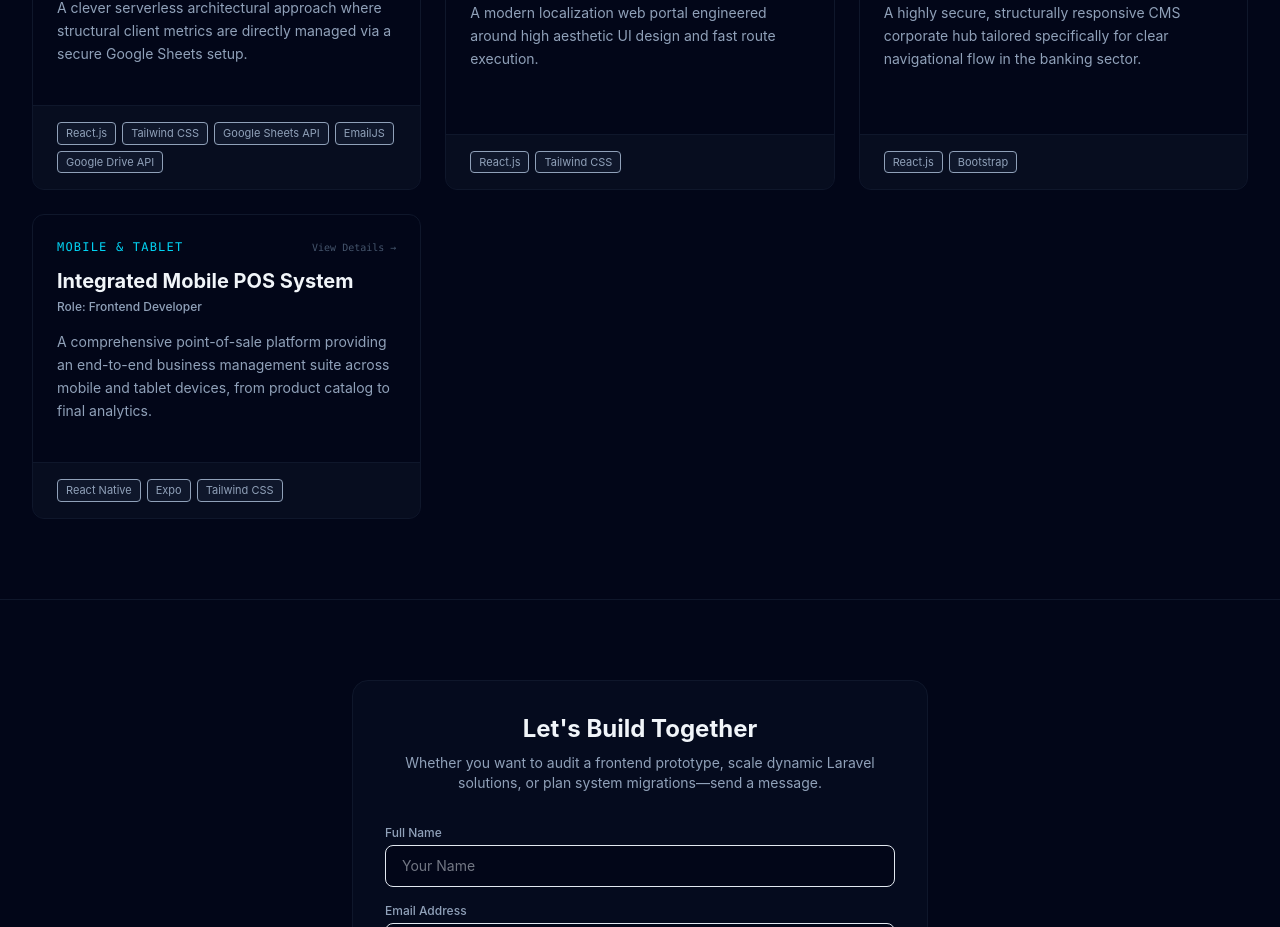
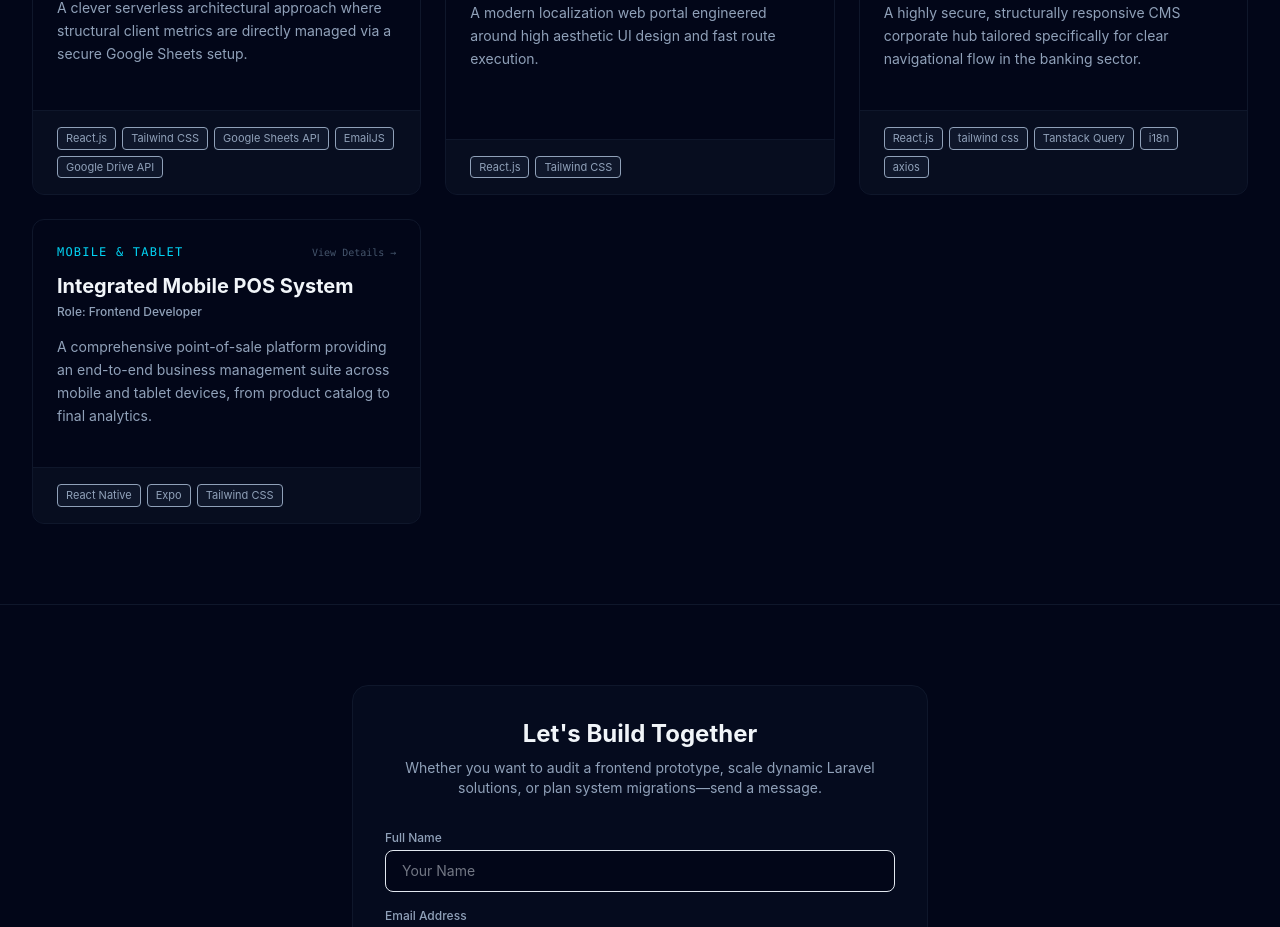
Before and after one commit to Zin-pwint/chan-portfolio, a React (Vite) app: page / in a window 1280 px wide. Shown: the part 2900-3827 px from the top of the page. Built offline with nearby package versions, Linux system fonts and the light colour scheme.

Commit message:
Update Home.jsx

```diff
--- a/src/pages/Home.jsx
+++ b/src/pages/Home.jsx
@@ -134,7 +134,7 @@ export default function Home() {
       title: "MOB Banking Platform",
       category: "CMS",
       role: "Frontend Developer",
-      tech: ["React.js", "Bootstrap"],
+      tech: ["React.js", "tailwind css", "Tanstack Query", "i18n", "axios"],
       status: "In Progress",
       image: "MOB.png",
       link: "https://tst-mob-public.samuraigiant.com",
```
